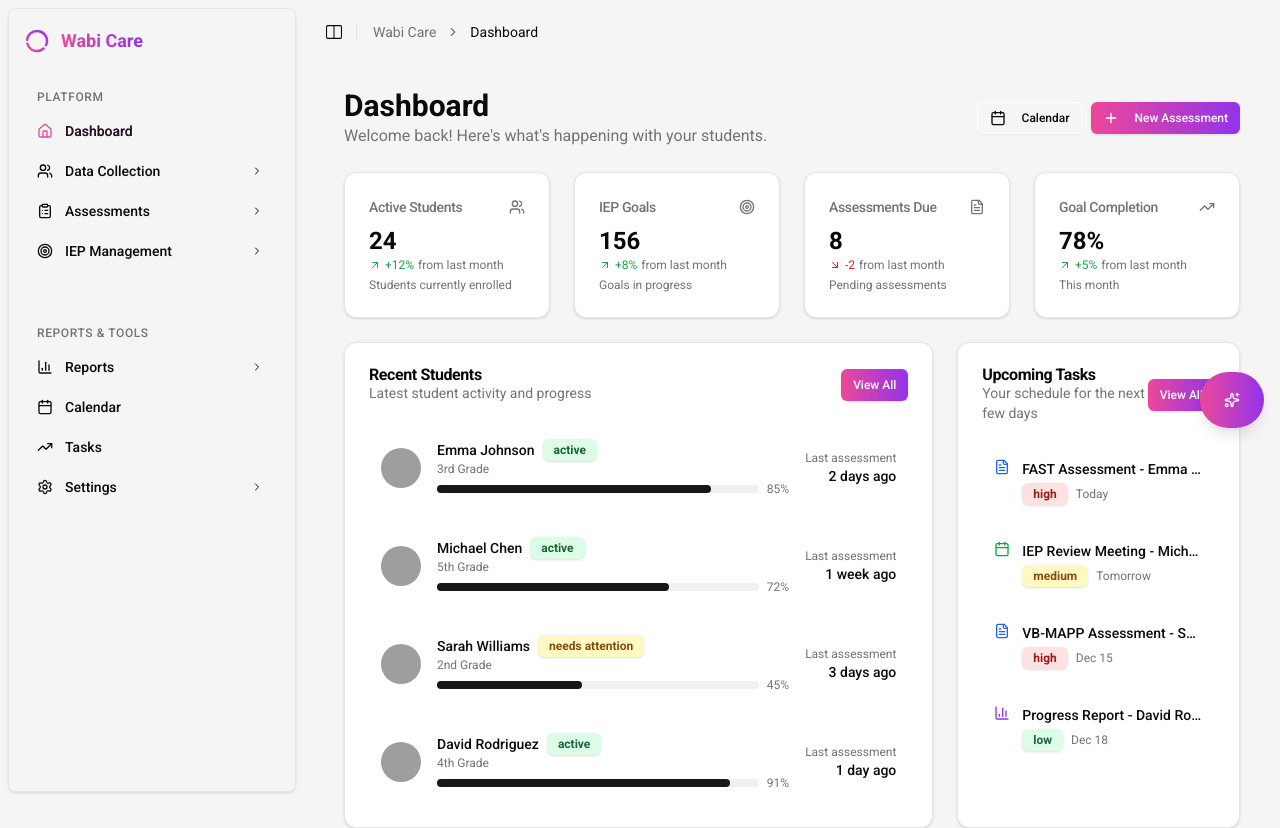
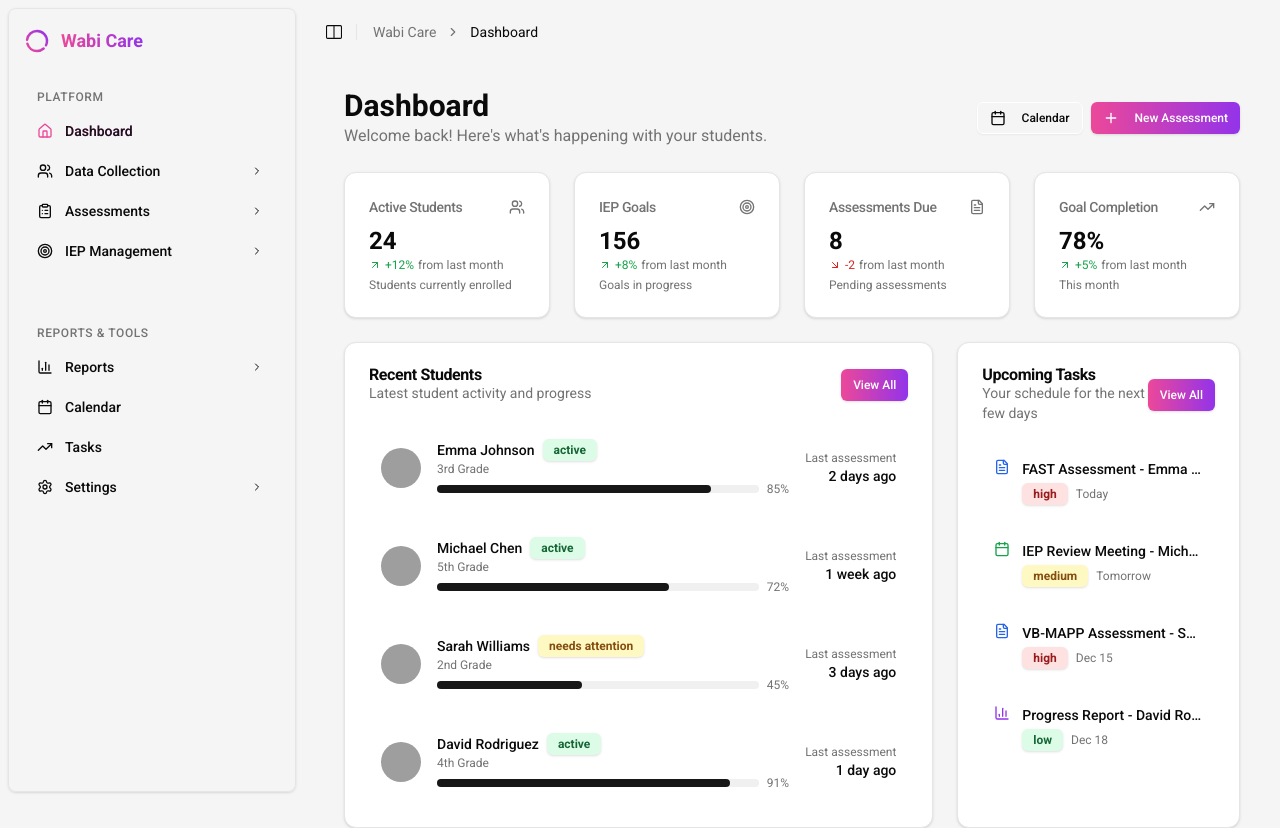
Before and after one commit to chaoscontainedforever/wabi-care-ui, a Next.js app: page /dashboard in a window 1280 px wide. Shown: the top 828 px of the page. Built offline with nearby package versions, Linux system fonts and the light colour scheme; grey boxes are pictures that could not be loaded.

Commit message:
Remove AI Assistant floating icon from Dashboard page

```diff
--- a/src/components/DashboardPage.tsx
+++ b/src/components/DashboardPage.tsx
@@ -1,9 +1,7 @@
 "use client"
 
-import { useState } from "react"
 import { AppSidebar } from "@/components/app-sidebar"
 import DashboardContent from "@/components/DashboardContent"
-import { RightNavigation } from "@/components/RightNavigation"
 import {
   Breadcrumb,
   BreadcrumbItem,
@@ -20,8 +18,6 @@ import {
 } from "@/components/ui/sidebar"
 
 export function DashboardPage() {
-  const [isRightNavOpen, setIsRightNavOpen] = useState(false)
-
   return (
     <SidebarProvider
       defaultOpen={true}
@@ -55,12 +51,6 @@ export function DashboardPage() {
           <DashboardContent />
         </div>
       </SidebarInset>
-
-      {/* Right Navigation Chat */}
-      <RightNavigation
-        isOpen={isRightNavOpen}
-        onToggle={() => setIsRightNavOpen(!isRightNavOpen)}
-      />
     </SidebarProvider>
   )
 }
```
